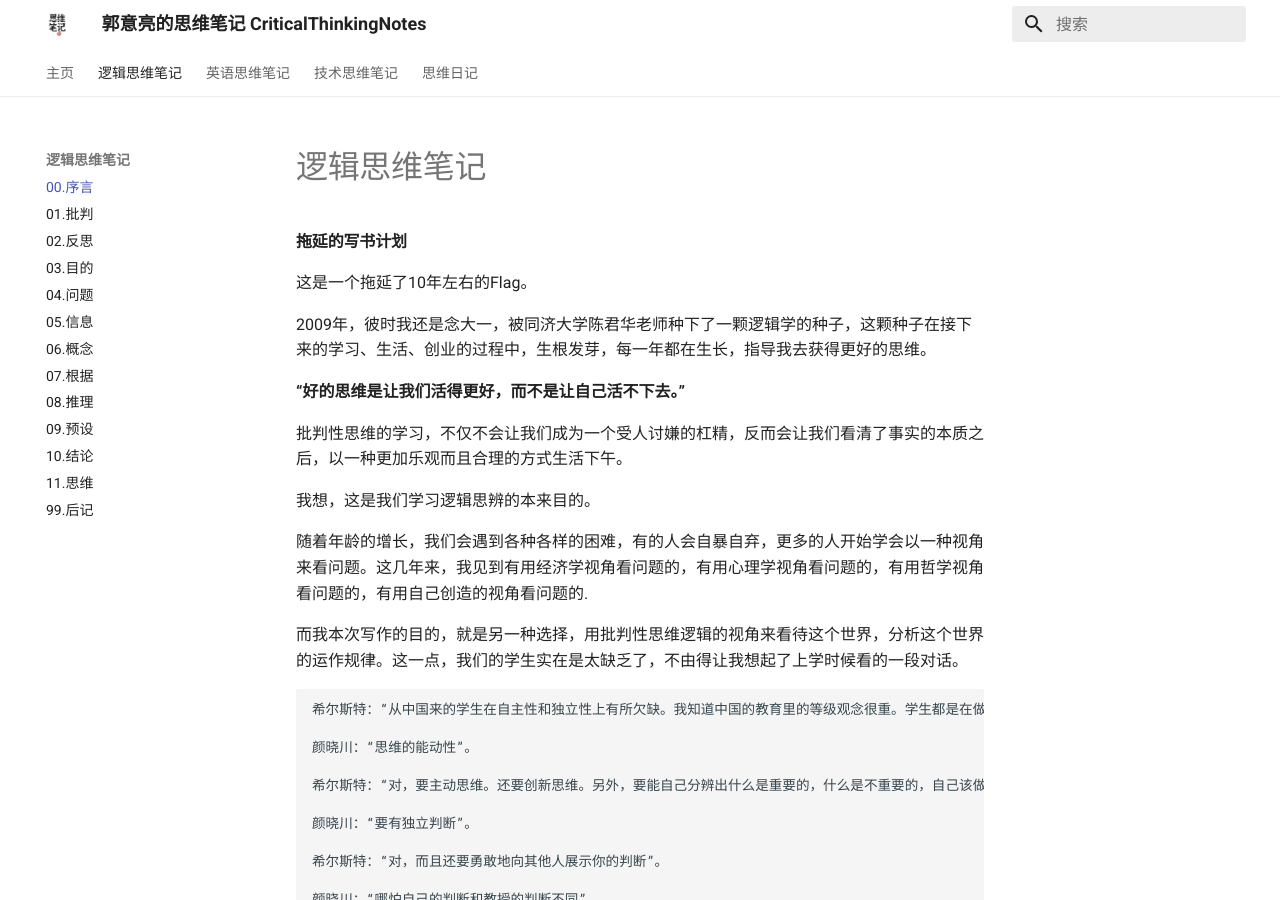
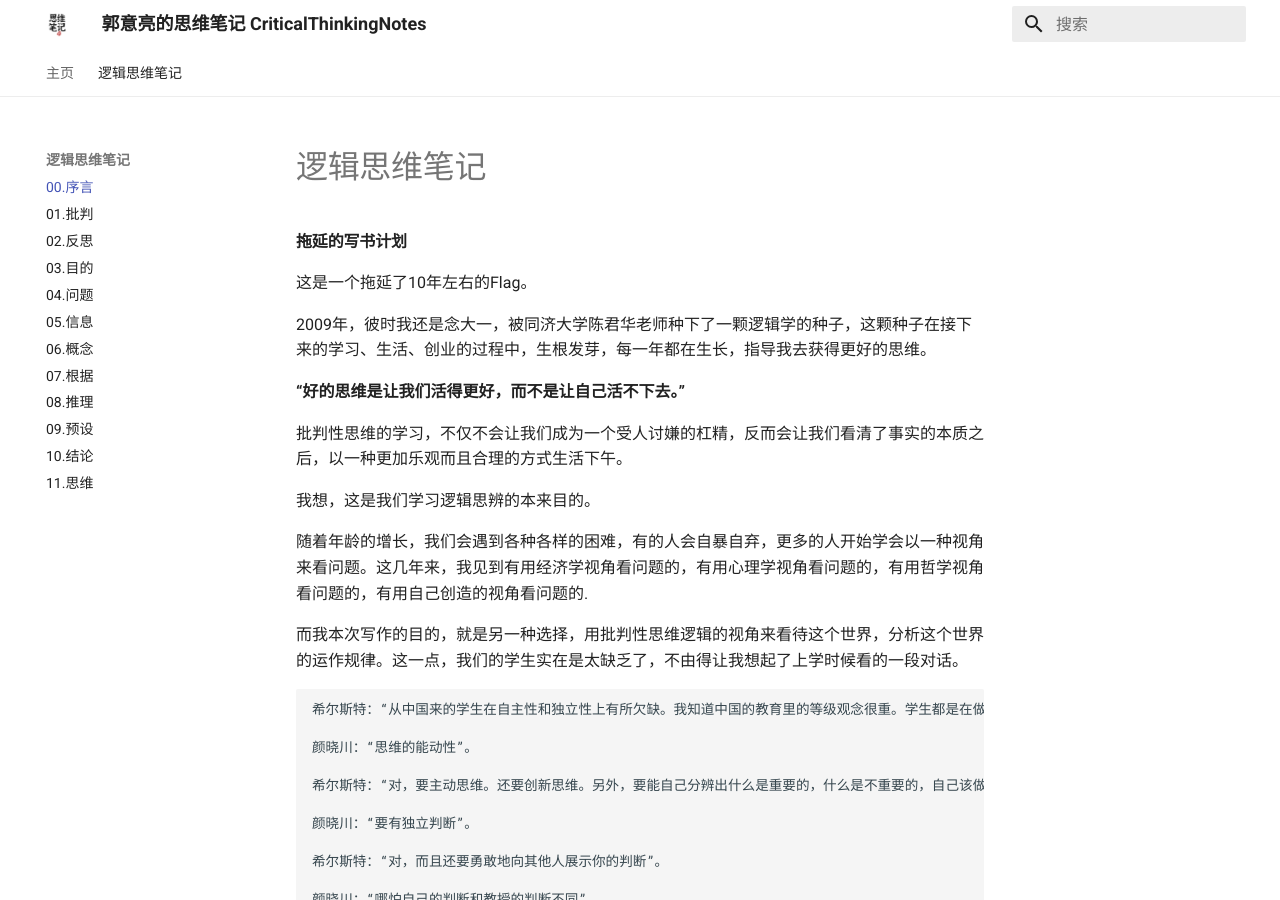
Before and after one commit to guoylyy/CriticalThinkingDocs, an MkDocs documentation site: the page built from docs/lg-index.md, in a window 1280 px wide and 900 px high. Built offline with MkDocs 1.6.1 and Material for MkDocs 9.7.7, drawn with Linux system fonts in a browser that asks for light colours; some of the changed lines change nothing that is shown.

Commit message:
1. 完善下内容

```diff
--- a/mkdocs.yml
+++ b/mkdocs.yml
@@ -17,13 +17,12 @@ nav:
     - 09.预设: lg/chapter09.md
     - 10.结论: lg/chapter10.md
     - 11.思维: lg/chapter11.md
-    - 99.后记: lg/chapter99.md
-  - 英语思维笔记:
-    - 00.写作: eg/write.md
-  - 技术思维笔记:
-    - 001.技术学习指南: tg/001-guide.md
-  - 思维日记:
-    - 什么是思维日记: dg/what.md
+  # - 英语思维笔记:
+    # - 00.写作: eg/write.md
+  # - 技术思维笔记:
+    # - 001.技术学习指南: tg/001-guide.md
+  # - 思维日记:
+    # - 什么是思维日记: dg/what.md
 
 theme:
   name: material
```
